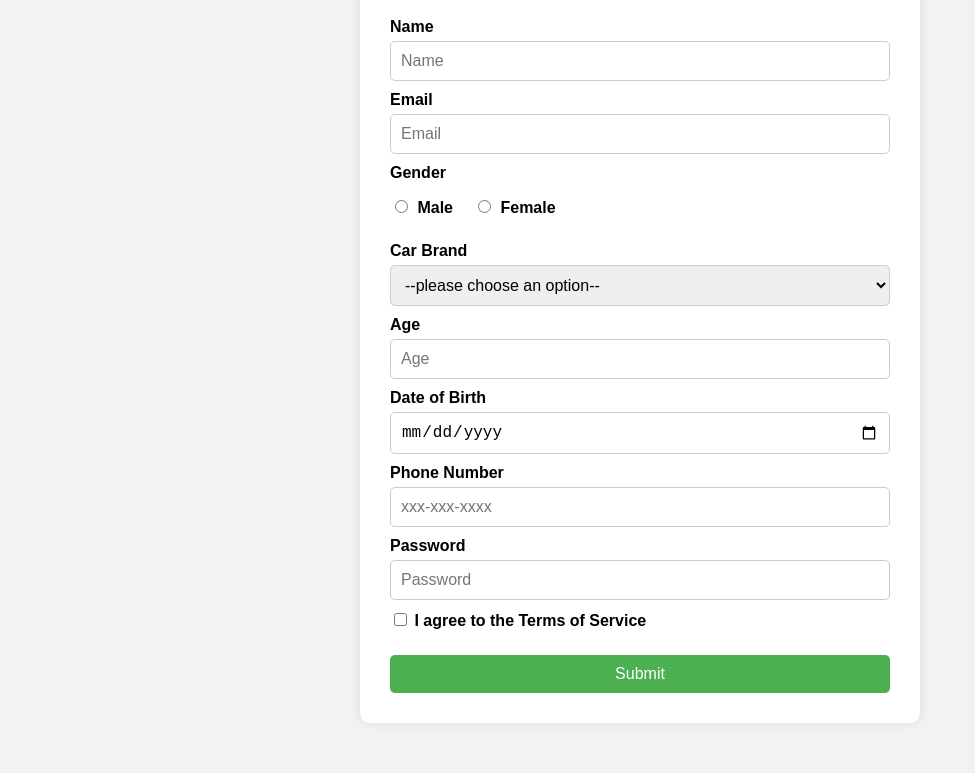
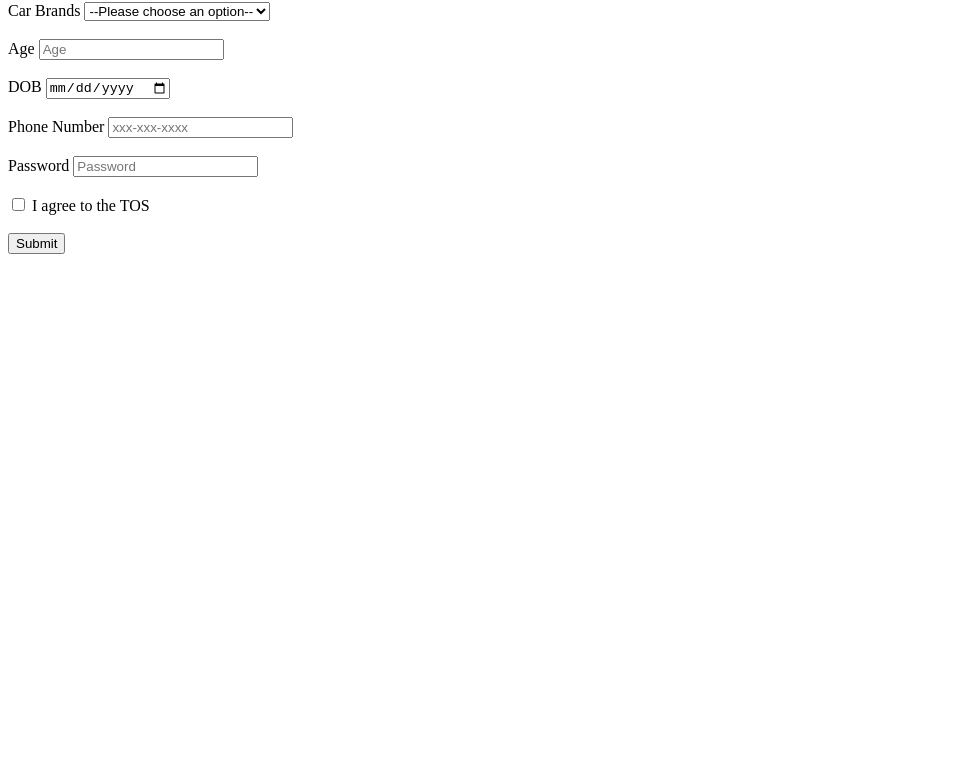
Before and after one commit to acciojob/signup-form-car-ganeshbodakhe24, a website: page main.html in a window 1280 px wide. Shown: the part 140-913 px from the top of the page, without its empty margins (0-975 px from the left). After the commit the page ends 800 px from the top, so only its background shows below. Drawn offline with Linux system fonts and the light colour scheme.

Commit message:
created a submission

```diff
--- a/main.html
+++ b/main.html
@@ -2,52 +2,70 @@
 <html lang="en">
 <head>
   <meta charset="UTF-8">
-	<title>Registration Form</title>
-	<link rel="stylesheet" href="styles.css">
+  <title>Signup Form</title>
 </head>
 <body>
-	<div class="container">
-		<h2>Registration Form</h2>
+
   <form method="post">
+
+    <!-- Name -->
     <label for="name">Name</label>
-			<input type="text" name="name" id="name" required placeholder="Name">
+    <input type="text" required id="name" name="name" placeholder="Name">
+    <br><br>
 
+    <!-- Email -->
     <label for="email">Email</label>
-			<input type="email" name="email" id="email" required placeholder="Email">
+    <input type="email" required id="email" name="email" placeholder="Email">
+    <br><br>
 
-			<label>Gender</label>
-			<div class="gender-options">
-				<label for="gender_m"><input name="gender" type="radio" value="male" id="gender_m"> Male</label>
-				<label for="gender_f"><input name="gender" type="radio" value="female" id="gender_f"> Female</label>
-			</div>
+    <!-- Gender -->
+    <label>Gender</label><br>
+    <input type="radio" required id="gender_m" name="gender" value="male">
+    <label for="gender_m">Male</label>
+    <input type="radio" required id="gender_f" name="gender" value="female">
+    <label for="gender_f">Female</label>
+    <br><br>
 
-			<label for="cars">Car Brand</label>
-			<select name="cars" id="cars" required>
-				<option value="">--please choose an option--</option>
+    <!-- Car Brands -->
+    <label for="cars">Car Brands</label>
+    <select id="cars" name="cars" required>
+      <option value="">--Please choose an option--</option>
       <option value="bugatti">Bugatti</option>
       <option value="tesla">Tesla</option>
       <option value="bmw">BMW</option>
       <option value="audi">Audi</option>
     </select>
+    <br><br>
 
+    <!-- Age -->
     <label for="age">Age</label>
-			<input type="number" name="age" id="age" required placeholder="Age">
+    <input type="number" required id="age" name="age" placeholder="Age">
+    <br><br>
 
-			<label for="dob">Date of Birth</label>
-			<input type="date" name="dob" id="dob" required>
+    <!-- DOB -->
+    <label for="dob">DOB</label>
+    <input type="date" required id="dob" name="dob">
+    <br><br>
 
+    <!-- Phone Number -->
     <label for="tel">Phone Number</label>
-			<input type="tel" name="tel" id="tel" placeholder="xxx-xxx-xxxx" pattern="[0-9]{3}-[0-9]{3}-[0-9]{4}">
+    <input type="tel" id="tel" name="tel" placeholder="xxx-xxx-xxxx">
+    <br><br>
 
+    <!-- Password -->
     <label for="password">Password</label>
-			<input type="password" name="password" id="password" required placeholder="Password">
+    <input type="password" required id="password" name="password" placeholder="Password">
+    <br><br>
 
-			<label><input type="checkbox" name="tos" id="tos" required> I agree to the Terms of Service</label>
+    <!-- TOS Checkbox -->
+    <input type="checkbox" required id="tos" name="tos">
+    <label for="tos">I agree to the TOS</label>
+    <br><br>
 
+    <!-- Submit Button -->
     <button type="submit">Submit</button>
+
   </form>
-	</div>
 
-	<script src="script.js"></script>
 </body>
 </html>
--- a/styles.css
+++ /dev/null
@@ -1,61 +0,0 @@
-body {
-	font-family: Arial, sans-serif;
-	background-color: #f2f2f2;
-	margin: 0;
-	padding: 0;
-}
-
-.container {
-	max-width: 500px;
-	margin: 50px auto;
-	background-color: white;
-	padding: 30px;
-	border-radius: 10px;
-	box-shadow: 0 0 10px rgba(0, 0, 0, 0.1);
-}
-
-h2 {
-	text-align: center;
-	margin-bottom: 20px;
-}
-
-form {
-	display: flex;
-	flex-direction: column;
-}
-
-label {
-	margin-top: 10px;
-	margin-bottom: 5px;
-	font-weight: bold;
-}
-
-input, select, button {
-	padding: 10px;
-	border: 1px solid #ccc;
-	border-radius: 5px;
-	font-size: 1rem;
-}
-
-input[type="radio"] {
-	margin-right: 5px;
-}
-
-.gender-options {
-	display: flex;
-	gap: 20px;
-	margin-bottom: 10px;
-}
-
-button {
-	margin-top: 20px;
-	background-color: #4CAF50;
-	color: white;
-	border: none;
-	cursor: pointer;
-	transition: background-color 0.3s;
-}
-
-button:hover {
-	background-color: #45a049;
-}
```
Lines whose indentation alone changed are shown as unchanged.
